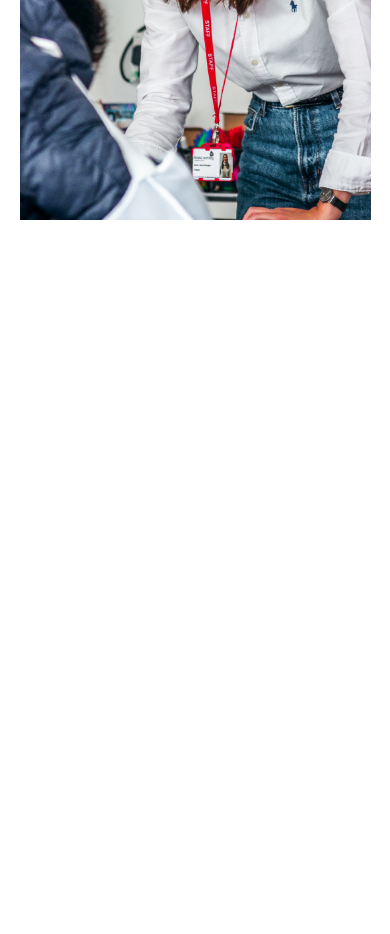
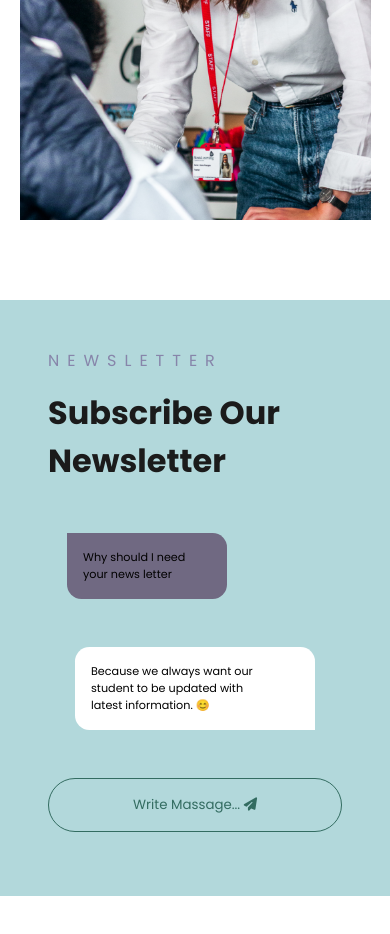
Before and after one commit to nayemislam2124/edtech-ic-practice-task, a plain HTML site: page index.html in a window 390 px wide. Shown: the part 4735-5669 px from the top of the page. Before the commit the page ends 5035 px from the top, so only its background shows below. Drawn offline with Linux system fonts and the light colour scheme.

Commit message:
section five added

```diff
--- a/index.html
+++ b/index.html
@@ -229,6 +229,24 @@
             </div>
         </section>
         <!-- section 4 end -->
+        <!-- section 5 start  -->
+        <section class="section-5">
+            <div class="section-5-container">
+                <div class="section-5-text-1">
+                    <p>Newsletter</p>
+                    <h2>Subscribe Our Newsletter</h2>
+                    <div class="input-type-1"><input type="email" placeholder="Enter Your Email: "> <i class="fa-solid fa-arrow-right" style="color: #ffffff;"></i></div>
+                </div>
+                <div class="section-5-text-2">
+                    <p class="section-5-subtext">Why should I need your news letter</p>
+                    <p class="section-5-subtext-2">
+                        Because we always want our <br> student to be updated with <br> latest information. 😊<img src="images/banner-8.png" class="banner-8" style="border-radius:50%;position:relative;left:4rem;top:1.5rem;">
+                    </p>
+                    <button>Write Massage... <i class="fa-solid fa-paper-plane" style="color: #336C61;"></i></button>
+                </div>
+            </div>
+        </section>
+        <!-- section 5 end -->
     </main>
     <!-- main section end -->
 </body>
--- a/style.css
+++ b/style.css
@@ -522,6 +522,78 @@ nav ul li a:hover{
     z-index:1;
 }
 /* section 4 end */
+/* section 5 start  */
+.section-5-container{
+    display:flex;
+    max-width:900px;
+    height:auto;
+    background-color:#63b0b57d;
+    margin:10rem auto;
+    padding:3rem;
+    gap:2rem;
+    justify-content:space-around;
+}
+.section-5-text-1{
+    display:flex;
+    flex-direction:column;
+    gap:1rem;
+}
+.section-5-text-1 p{
+    color:#8785AA;
+    font-size:1rem;
+    text-transform:uppercase;
+    letter-spacing:.5rem;
+}
+.section-5-text-1 h2{
+    color:#1B1B1B;
+    font-size:2rem;
+}
+.input-type-1{
+    display:flex;
+    align-items:center;
+    background-color:rgb(0, 0, 0);
+    width:max-content;
+    padding:.5rem;
+    cursor:pointer;
+}
+.input-type-1 i{
+    padding-left:.5rem;
+}
+.input-type-1 input{
+    padding:.6rem;
+    border:none;
+    cursor:pointer;
+}
+.section-5-text-2{
+    display:flex;
+    flex-direction:column;
+    gap:1rem;
+}
+.section-5-text-2 .section-5-subtext{
+    font-size:.7rem;
+    background-color:#706982;
+    padding:1rem;
+    border-radius:.0rem .9rem .9rem .9rem;
+    width:10rem;
+    position:relative;
+    right:5rem;
+}
+.section-5-subtext-2{
+    font-size:.7rem;
+    background-color:white;
+    padding:1rem;
+    border-radius:.9rem .9rem 0rem .9rem;
+}
+.section-5-text-2 button{
+    padding:1rem;
+    border:1px solid #336C61;
+    border-radius:5rem;
+    background-color:transparent;
+    color:#336C61;
+    position:relative;
+    right:5rem;
+}
+/* section 5 end */
 /* responsive design mobile approaches start   */
 @media screen and (max-width: 992px){
     nav ul{
@@ -664,5 +736,32 @@ nav ul li a:hover{
     .side-obj-8 img,.side-obj-9{
         display:none;
     }
+    .section-5-container{
+        flex-direction:column;
+        margin:5rem auto;
+    }
+    .input-type-1{
+        display:none;
+    }
+    .section-5-subtext{
+        width:100%;
+        margin:1rem auto;
+        left:-3rem;
+    }
+    .section-5-subtext-2{
+        width:15rem;
+        margin:1rem auto;
+        right:0;
+        left:0;
+    }
+    .banner-8{
+        display:none;
+    }
+    .section-5-text-2 button{
+        width:100%;
+        margin:1rem auto;
+        right:0;
+        left:0;
+    }
 }
 /* responsive design mobile approaches end */
```
Also changed, not shown: images/banner-7.png (added), images/banner-8.png (added).
